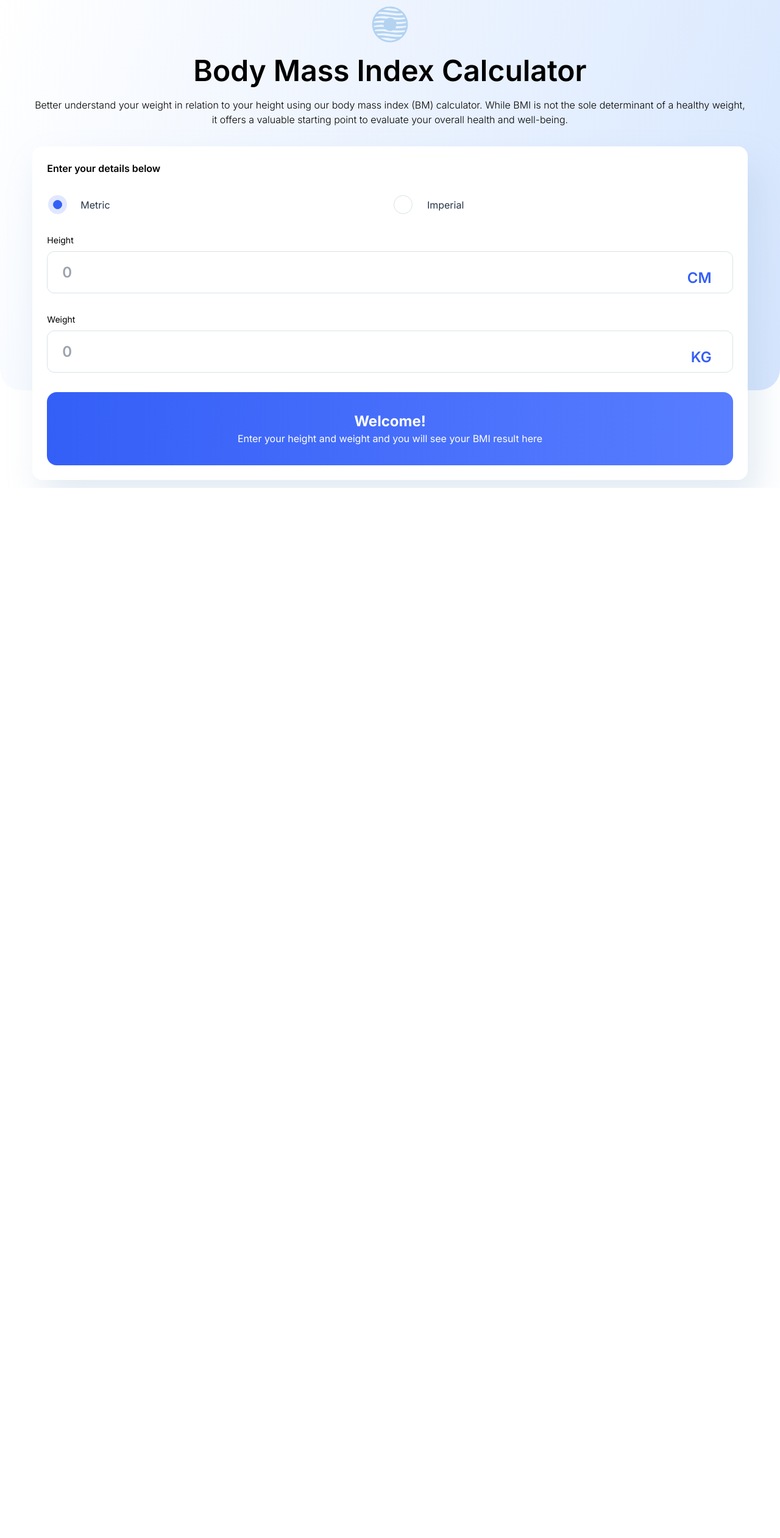
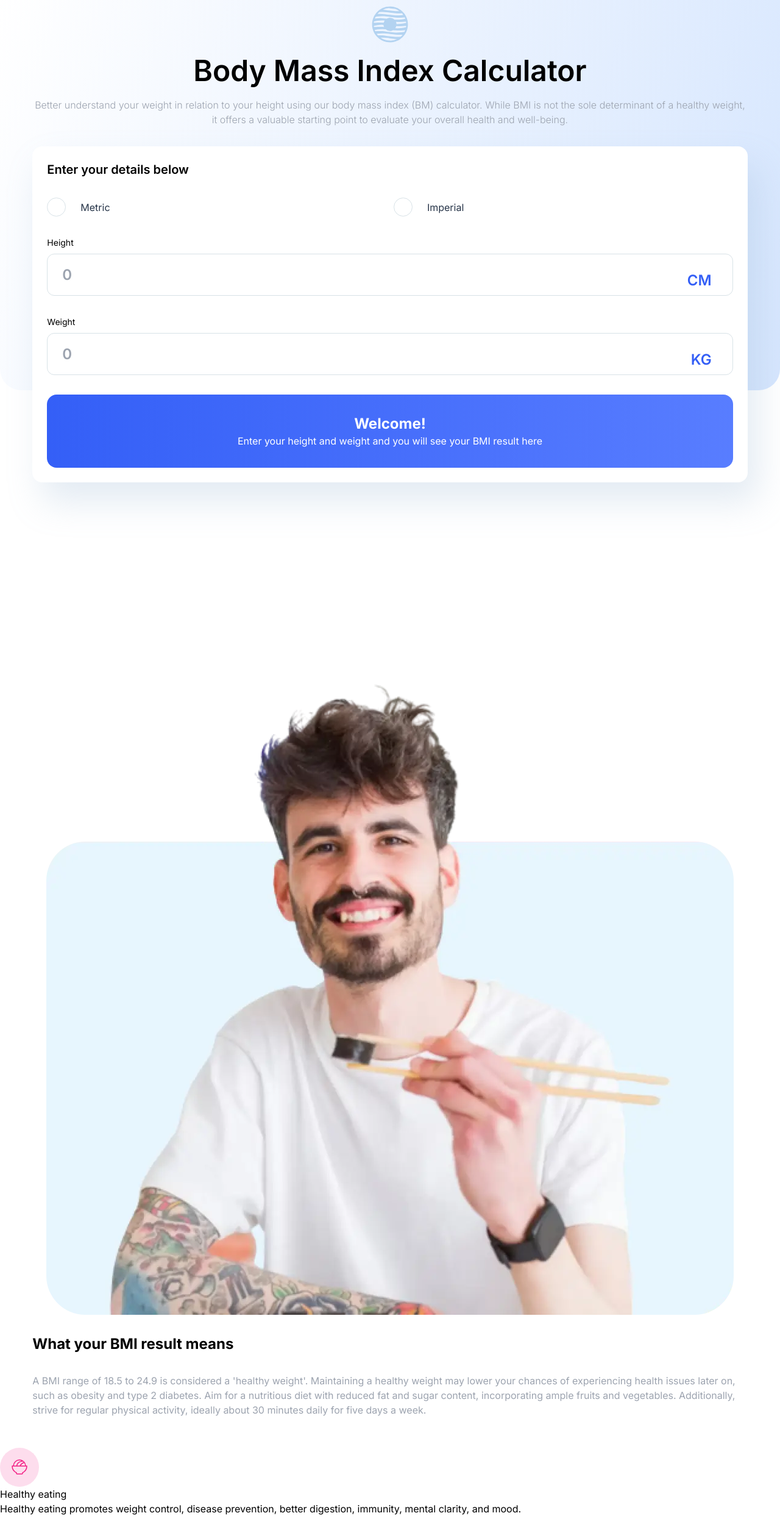
Before and after one commit to EvanFung/bmi-cal, a Next.js app: page / in a window 1280 px wide. Shown: the top 2522 px of the page at 61% size. Before the commit the page ends 800 px from the top, so only its background shows below. Built offline with nearby package versions, Linux system fonts and the light colour scheme.

Commit message:
second section

```diff
--- a/app/globals.css
+++ b/app/globals.css
@@ -125,3 +125,15 @@ input:hover {
   justify-content: center;
   align-items: center;
 }
+.explanation {
+  margin-top:450px;
+  width: 100%;
+  display: flex;
+  align-items: center;
+  justify-content: center;
+  flex-direction: column;
+}
+.healthy-living-style {
+  width: 100%;
+  margin: 50px 0;
+}
--- a/app/page.tsx
+++ b/app/page.tsx
@@ -10,18 +10,18 @@ export default function Home() {
                 </div>
                 <div className='w-11/12 mx-auto'>
                     <h1 className='font-semibold text-5xl text-center mt-5'>Body Mass Index Calculator</h1>
-                    <p className='text-center mt-5 font-light text-base'>
+                    <p className='text-center mt-5 font-light text-base text-gray-400'>
                         Better understand your weight in relation to your height using our body mass index (BM) calculator. While BMI is not the sole determinant of a healthy weight, it offers a valuable starting point to evaluate your overall health and well-being.
                     </p>
                 </div>
             </div>
             <div className='intro-form w-11/12 p-6 mt-8'>
                 <div className='form-title'>
-                    <h1 className='font-semibold'>Enter your details below</h1>
+                    <h1 className='font-semibold text-xl'>Enter your details below</h1>
                 </div>
                     <div className='radio-container'>
                         <div className='metric-radio'>
-                            <input type="radio" name='metricOrImperial' value='metric' checked />
+                            <input type="radio" name='metricOrImperial' value='metric' />
                             <label htmlFor="metric">Metric</label>
                         </div>
                         <div className='metric-radio'>
@@ -47,6 +47,34 @@ export default function Home() {
                     </div>
             </div>
         </section>
+          <section className='explanation'>
+              <img src="/image-man-eating.webp" alt="man-eating-food" />
+              <div className='w-11/12'>
+                  <h2 className='text-2xl font-bold mt-8 mb-8'>What your BMI result means</h2>
+                  <p className='text-light text-base text-gray-400'>
+                      A BMI range of 18.5 to 24.9 is considered a &#39;healthy weight&#39;.
+                      Maintaining a healthy weight may lower your chances of
+                      experiencing health issues later on, such as obesity and type
+                      2 diabetes. Aim for a nutritious diet with reduced fat and
+                      sugar content, incorporating ample fruits and vegetables.
+                      Additionally, strive for regular physical activity, ideally about
+                      30 minutes daily for five days a week.
+                  </p>
+              </div>
+          </section>
+          <section className='healthy-living-style'>
+              <div className='living-style-container'>
+                <div className='living-style-item'>
+                    <img src='/icon-eating.svg' />
+                    <div>
+                        <h2>Healthy eating</h2>
+                        <p>
+                            Healthy eating promotes weight control, disease prevention, better digestion, immunity, mental clarity, and mood.
+                        </p>
+                    </div>
+                </div>
+              </div>
+          </section>
       </div>
   )
 }
```
